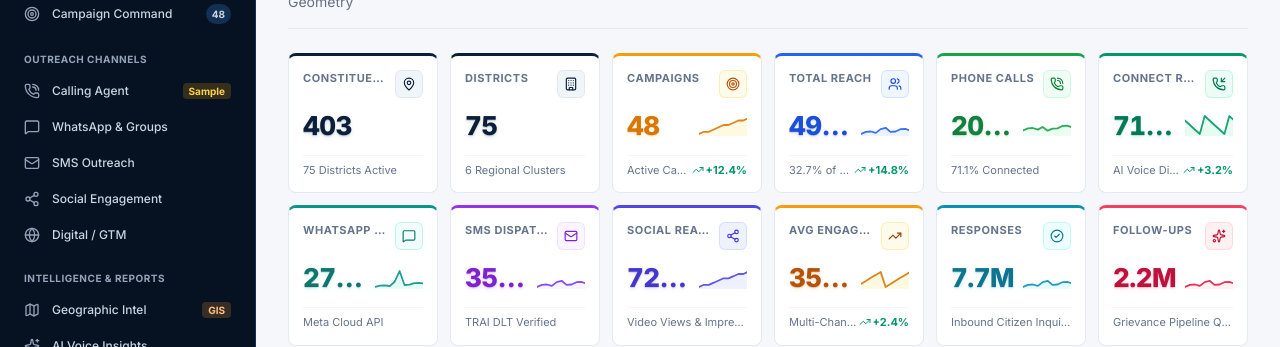
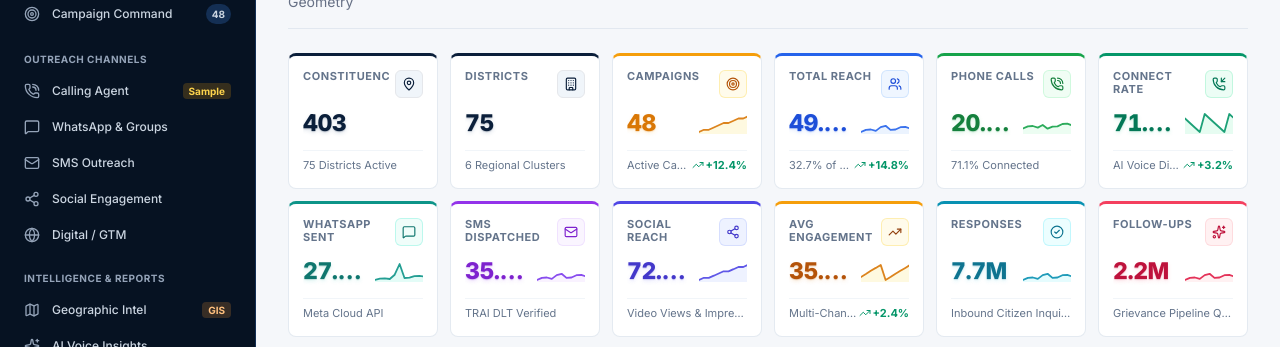
Before and after one commit to saikirankurapti-glitch/elections-analytics, a React (Vite) app: page / in a window 1280 px wide. Shown: the part 224-571 px from the top of the page. Built offline with nearby package versions, Linux system fonts and the light colour scheme.

Commit message:
Improve KPI readability on compact desktop grids

```diff
--- a/src/components/common/KpiCard.tsx
+++ b/src/components/common/KpiCard.tsx
@@ -166,7 +166,7 @@ export const KpiCard: React.FC<KpiCardProps> = ({
       <svg
         width={width}
         height={height}
-        className="w-12 shrink-0 overflow-hidden opacity-90 transition-opacity group-hover:opacity-100"
+        className="w-10 sm:w-12 shrink-0 overflow-hidden opacity-90 transition-opacity group-hover:opacity-100"
         aria-hidden="true"
       >
         <path d={areaD} fill={currentTheme.sparkFill} opacity="0.6" />
@@ -193,7 +193,7 @@ export const KpiCard: React.FC<KpiCardProps> = ({
     >
       {/* Top Header: Title & Icon */}
       <div className="flex items-start justify-between gap-1.5">
-        <p className="text-[11px] font-bold uppercase tracking-wider text-slate-500 truncate">
+        <p className="min-h-[28px] text-[10px] sm:text-[11px] font-bold uppercase tracking-wider text-slate-500 leading-tight line-clamp-2">
           {title}
         </p>
         {Icon && (
@@ -206,7 +206,7 @@ export const KpiCard: React.FC<KpiCardProps> = ({
       {/* Main Number with 3D Layered Depth Styling */}
       <div className="mt-2 flex min-w-0 items-center justify-between gap-2 overflow-hidden">
         <div
-          className={`min-w-0 flex-1 overflow-hidden text-ellipsis whitespace-nowrap text-[clamp(1.15rem,2.1vw,1.625rem)] font-black tracking-tight tabular-nums select-none ${currentTheme.textNum}`}
+          className={`min-w-0 flex-1 overflow-hidden text-ellipsis whitespace-nowrap text-[clamp(1.05rem,1.8vw,1.5rem)] font-black tracking-tight tabular-nums select-none ${currentTheme.textNum}`}
           style={{
             textShadow: currentTheme.textShadow,
             letterSpacing: '-0.02em'
```
